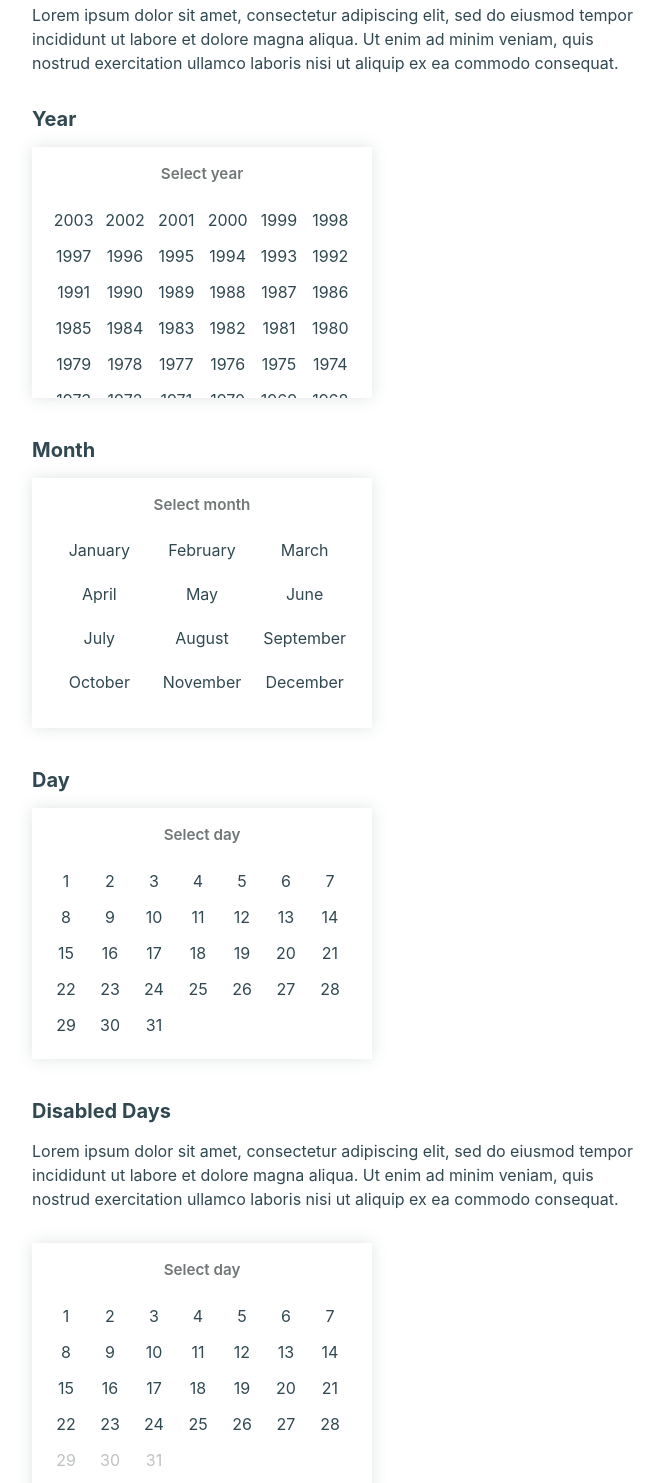
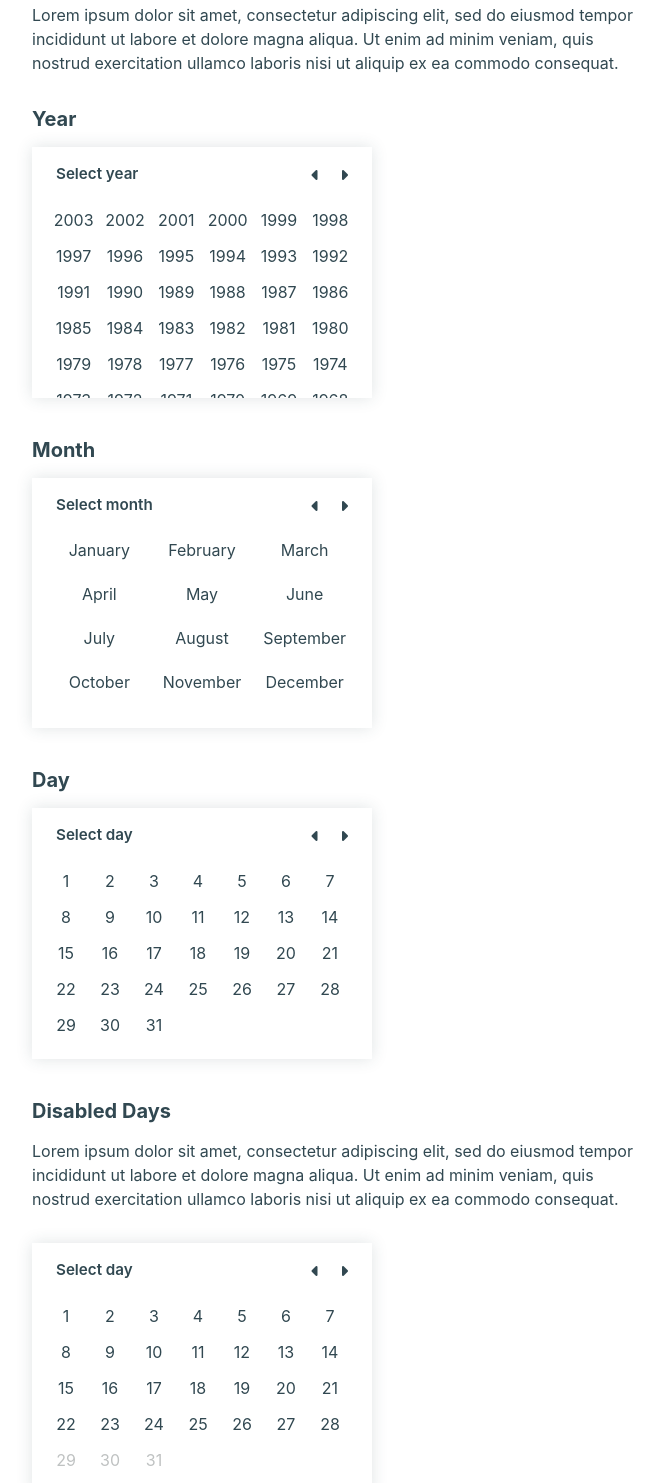
Before and after one commit to liamgecko/Gecko-Design-System, a plain HTML site: page components/pickers.html in a window 1280 px wide. Shown: the part 1596-3079 px from the top of the page, without its empty margins (312-976 px from the left). Drawn offline with nearby package versions, Linux system fonts and the light colour scheme; a web font is replaced by a local one.

Commit message:
Fixes to date picker

```diff
--- a/components/pickers.html
+++ b/components/pickers.html
@@ -466,12 +466,21 @@
 
               <h3>Year</h3>
 
-              <div class="form-date-picker mb-5">
+              <div class="form-dob-picker mb-5">
 
                 <div class="position-relative shadow bg-white" style="width: 340px">
 
-                  <div class="px-1 mb-2 text-center" role="heading">
-                    <div class="font-weight-medium font-size-small color-grey pt-2">Select year</div>
+                  <div class="dob-picker-header px-3 pt-2 mb-2">
+
+                      <div class="picker-nav-bar position-absolute">
+                        <span tabindex="0" role="button" aria-label="Previous Month" class="day-picker-nav-button day-picker-nav-button--prev fas fa-caret-left d-inline-block mx-1"></span>
+                        <span tabindex="0" role="button" aria-label="Next Month" class="day-picker-nav-button day-picker-nav-button--next fas fa-caret-right d-inline-block mx-1"></span>
+                      </div>
+
+                      <div role="heading">
+                        <div class="font-weight-medium font-size-small">Select year</div>
+                      </div>
+
                   </div>
 
                   <div class="dob-picker-body px-2 pb-2">
@@ -557,12 +566,21 @@
 
               <h3>Month</h3>
 
-              <div class="form-date-picker mb-5">
+              <div class="form-dob-picker mb-5">
 
                 <div class="position-relative shadow bg-white" style="width: 340px">
 
-                  <div class="px-1 mb-2 text-center" role="heading">
-                    <div class="font-weight-medium font-size-small color-grey pt-2">Select month</div>
+                  <div class="dob-picker-header px-3 pt-2 mb-2">
+
+                    <div class="picker-nav-bar position-absolute">
+                      <span tabindex="0" role="button" aria-label="Previous Month" class="day-picker-nav-button day-picker-nav-button--prev fas fa-caret-left d-inline-block mx-1"></span>
+                      <span tabindex="0" role="button" aria-label="Next Month" class="day-picker-nav-button day-picker-nav-button--next fas fa-caret-right d-inline-block mx-1"></span>
+                    </div>
+
+                    <div role="heading">
+                      <div class="font-weight-medium font-size-small">Select month</div>
+                    </div>
+
                   </div>
 
                   <div class="dob-picker-body px-2 pb-2">
@@ -597,12 +615,21 @@
 
               <h3>Day</h3>
 
-              <div class="form-date-picker mb-5">
+              <div class="form-dob-picker mb-5">
 
                 <div class="position-relative shadow bg-white" style="width: 340px">
 
-                  <div class="px-1 mb-2 text-center" role="heading">
-                    <div class="font-weight-medium font-size-small color-grey pt-2">Select day</div>
+                  <div class="dob-picker-header px-3 pt-2 mb-2">
+
+                    <div class="picker-nav-bar position-absolute">
+                      <span tabindex="0" role="button" aria-label="Previous Month" class="day-picker-nav-button day-picker-nav-button--prev fas fa-caret-left d-inline-block mx-1"></span>
+                      <span tabindex="0" role="button" aria-label="Next Month" class="day-picker-nav-button day-picker-nav-button--next fas fa-caret-right d-inline-block mx-1"></span>
+                    </div>
+
+                    <div role="heading">
+                      <div class="font-weight-medium font-size-small">Select day</div>
+                    </div>
+
                   </div>
 
                   <div class="dob-picker-body px-2 pb-2">
@@ -661,12 +688,21 @@
 
               <p>Lorem ipsum dolor sit amet, consectetur adipiscing elit, sed do eiusmod tempor incididunt ut labore et dolore magna aliqua. Ut enim ad minim veniam, quis nostrud exercitation ullamco laboris nisi ut aliquip ex ea commodo consequat.</p>
 
-              <div class="form-date-picker mb-5">
+              <div class="form-dob-picker mb-5">
 
                 <div class="position-relative shadow bg-white" style="width: 340px">
 
-                  <div class="px-1 mb-2 text-center" role="heading">
-                    <div class="font-weight-medium font-size-small color-grey pt-2">Select day</div>
+                  <div class="dob-picker-header px-3 pt-2 mb-2">
+
+                    <div class="picker-nav-bar position-absolute">
+                      <span tabindex="0" role="button" aria-label="Previous Month" class="day-picker-nav-button day-picker-nav-button--prev fas fa-caret-left d-inline-block mx-1"></span>
+                      <span tabindex="0" role="button" aria-label="Next Month" class="day-picker-nav-button day-picker-nav-button--next fas fa-caret-right d-inline-block mx-1"></span>
+                    </div>
+
+                    <div role="heading">
+                      <div class="font-weight-medium font-size-small">Select day</div>
+                    </div>
+
                   </div>
 
                   <div class="dob-picker-body px-2 pb-2">
--- a/sass/_picker.scss
+++ b/sass/_picker.scss
@@ -1,6 +1,7 @@
 .day-picker-input-overlay-wrapper {
     z-index: 10;
 }
+
 .day-picker-input-overlay {
     left: 0;
     z-index: 1;
@@ -138,6 +139,10 @@
     }
 }
 
+.form-dob-picker {
+    .picker-nav-bar {
+        right: 1rem;
+    }
     .dob-picker-body {
         height: 196px;
         overflow: scroll;
@@ -180,3 +185,4 @@
             }
         }
     }
+}
```
Also changed, not shown: css/app.css, 1 other file. Lines whose indentation alone changed are shown as unchanged.
